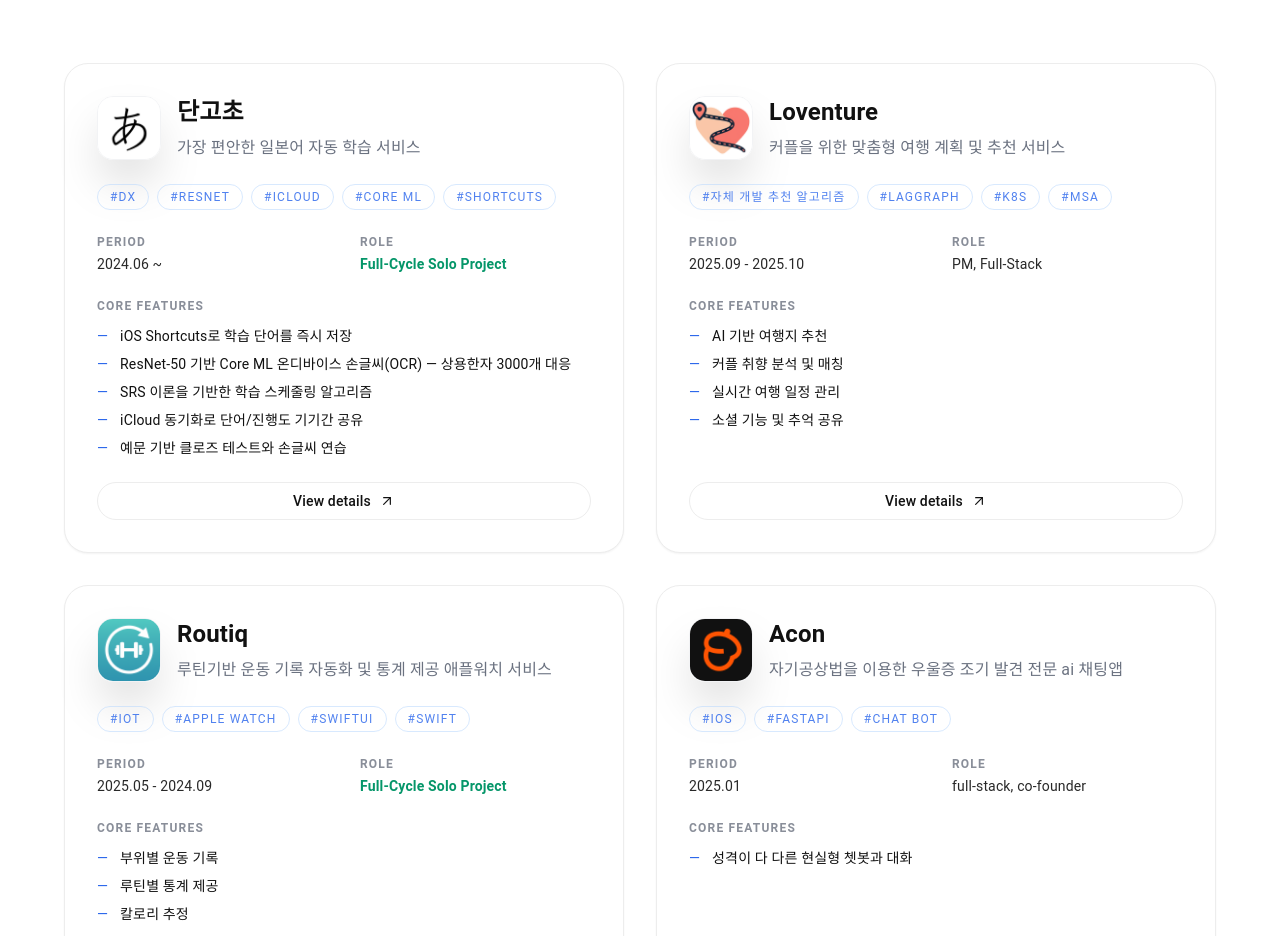
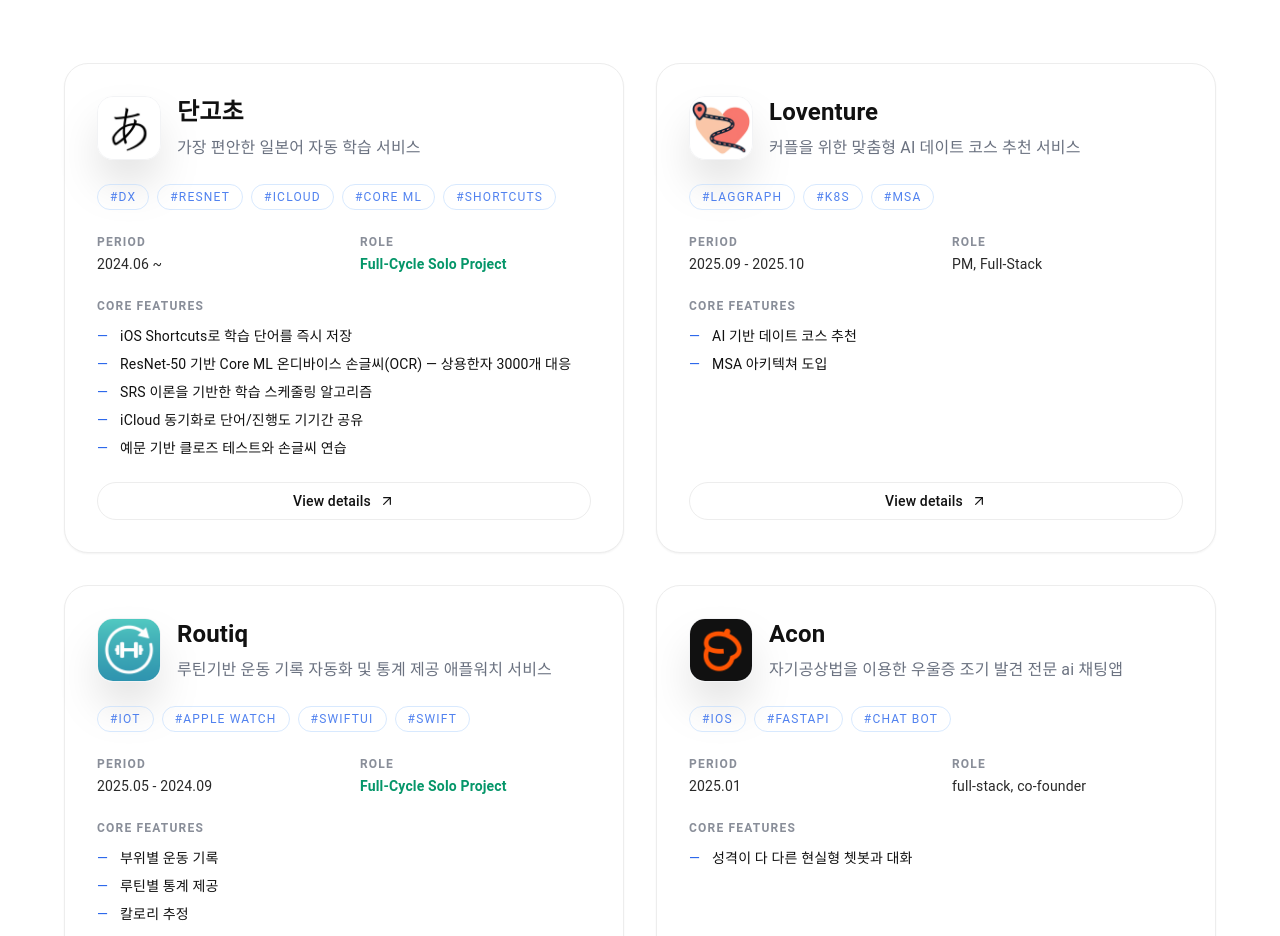
Before and after one commit to Ohjackson/My-Site, a React (Vite) app: page / in a window 1280 px wide. Shown: the part 2960-3896 px from the top of the page. Built offline with nearby package versions, Linux system fonts and the light colour scheme.

Commit message:
fix: resolve icon display issues and improve UI consistency
- Fix OtherProjectsSection icons not showing in deployment
- Add conditional rendering for additionalFeatures
- Set default theme to light mode

```diff
--- a/src/features/theme/theme.store.ts
+++ b/src/features/theme/theme.store.ts
@@ -11,17 +11,7 @@ interface ThemeState {
 const STORAGE_KEY = 'my-site:theme';
 
 const getInitialMode = (): ThemeMode => {
-  if (typeof window === 'undefined') {
-    return 'light';
-  }
-
-  const stored = window.localStorage.getItem(STORAGE_KEY) as ThemeMode | null;
-  if (stored === 'light' || stored === 'dark') {
-    return stored;
-  }
-
-  const prefersDark = window.matchMedia?.('(prefers-color-scheme: dark)').matches;
-  return prefersDark ? 'dark' : 'light';
+  return 'light';
 };
 
 export const useThemeStore = create<ThemeState>((set, get) => ({
--- a/src/pages/detail/ProjectDetail.tsx
+++ b/src/pages/detail/ProjectDetail.tsx
@@ -210,7 +210,7 @@ export function ProjectDetail({ projectId, language, onBack, onProjectClick }: P
           )}
 
           {/* Additional Features Section */}
-          {project.additionalFeatures && (
+          {project.additionalFeatures && project.additionalFeatures[language] && (
             <div className="mt-6">
               <h3 className="text-sm font-semibold text-text/70 mb-3">{content[language].additionalFeatures}</h3>
               <div className="text-text/80 leading-relaxed">
--- a/src/pages/detail/sections/other-projects/OtherProjectsSection.tsx
+++ b/src/pages/detail/sections/other-projects/OtherProjectsSection.tsx
@@ -1,4 +1,5 @@
 import { ArrowUpRightIcon } from '@/shared/components/icons';
+import { projectIcons } from '@/assets/icons';
 import { useEffect, useRef } from 'react';
 
 interface Project {
@@ -96,7 +97,7 @@ export function OtherProjectsSection({
                   {/* Project Icon */}
                   <div className="w-12 h-12 rounded-xl overflow-hidden shadow-lg border border-gray-200/50 flex-shrink-0">
                     <img
-                      src={`./src/pages/main/sections/projects/data/${project.id}/icon.png`}
+                      src={projectIcons[project.id as keyof typeof projectIcons]}
                       alt={`${project.name[language]} icon`}
                       className="w-full h-full object-cover"
                       onError={(e) => {
--- a/src/pages/main/sections/projects/data/Loventure/project.json
+++ b/src/pages/main/sections/projects/data/Loventure/project.json
@@ -5,7 +5,7 @@
     "ja": "ラベンチャー"
   },
   "summary": {
-    "ko": "커플을 위한 맞춤형 여행 계획 및 추천 서비스",
+    "ko": "커플을 위한 맞춤형 AI 데이트 코스 추천 서비스",
     "en": "Personalized travel planning and recommendation service for couples",
     "ja": "カップル向けのカスタマイズされた旅行計画と推奨サービス"
   },
@@ -15,7 +15,7 @@
     "ja": "フルスタック開発者"
   },
   "tags": {
-    "ko": ["자체 개발 추천 알고리즘", "Laggraph", "k8s", "MSA"],
+    "ko": ["Laggraph", "k8s", "MSA"],
     "en": ["React", "Node.js", "MongoDB", "AI"],
     "ja": ["React", "Node.js", "MongoDB", "AI"]
   },
@@ -30,7 +30,7 @@
     "ja": "2023.09 - 2024.02"
   },
   "releaseDate": {
-    "ko": "진행중",
+    "ko": "배포 진행중",
     "en": "2024.02.14",
     "ja": "2024.02.14"
   },
@@ -45,16 +45,14 @@
     "ja": "2人"
   },
   "additionalFeatures": {
-    "ko": "",
+    "ko": "- 8주 스프린트",
     "en": "Provides personalized travel experiences through AI-based destination recommendations and couple preference analysis. Enables couples to plan special trips together through real-time travel schedule management and social features.",
     "ja": "AIベースの旅行先推奨とカップル嗜好分析により、カスタマイズされた旅行体験を提供します。リアルタイム旅行スケジュール管理とソーシャル機能により、カップルが一緒に特別な旅行を計画できます。"
   },
   "features": {
     "ko": [
-      "AI 기반 여행지 추천",
-      "커플 취향 분석 및 매칭",
-      "실시간 여행 일정 관리",
-      "소셜 기능 및 추억 공유"
+      "AI 기반 데이트 코스 추천",
+      "MSA 아키텍쳐 도입"
     ],
     "en": [
       "AI-based destination recommendations",
@@ -70,7 +68,7 @@
     ]
   },
   "overviewStory": {
-    "ko": "커플의 취향과 상황을 분석하여 최적의 여행 계획을 제공하는 AI 서비스",
+    "ko": "지난 여러 창업팀에서의 팀 경험의 노하우를 pm으로 담아내고, 대규모 트레픽을 가장한 서비스를 위해 새롭게 도전한 아키텍쳐를 사용해 보았습니다.",
     "en": "AI service that analyzes couples' preferences and situations to provide optimal travel plans",
     "ja": "カップルの好みと状況を分析して最適な旅行計画を提供するAIサービス"
   },
@@ -80,12 +78,12 @@
   },
   "service": {
     "problem": {
-      "ko": "커플 간의 여행 취향 차이로 인한 계획 수립의 어려움과 시간 소모.",
+      "ko": "둘의 취향 조건에 맞는 데이트 코스 작성의 어려움",
       "en": "Difficulty and time consumption in planning due to differences in travel preferences between couples.",
       "ja": "カップル間の旅行の好みの違いによる計画立案の困難さと時間消費。"
     },
     "target": {
-      "ko": "여행 계획에 어려움을 겪거나, 특별하고 개인화된 경험을 원하는 20-40대 커플.",
+      "ko": "20–34세 커플(연애 1개월~3년), 데이트를 자주 계획하지만 아이디어/동선 설계가 귀찮은 사람들",
       "en": "Couples in their 20s-40s who struggle with travel planning or desire a special and personalized experience.",
       "ja": "旅行計画に苦労している、または特別でパーソナライズされた体験を望む20-40代のカップル。"
     },
```
